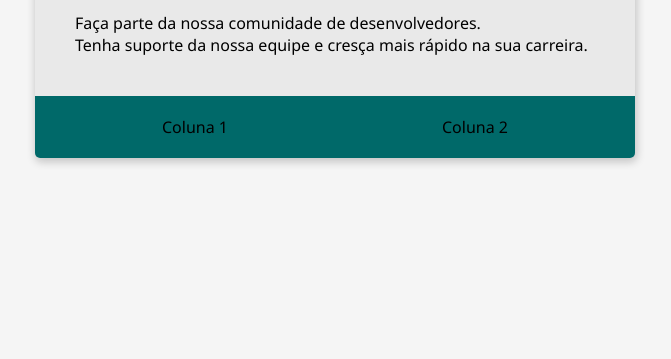
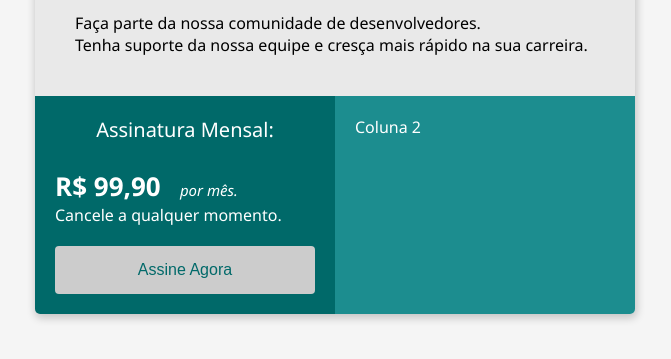
Before and after one commit to LucasCnb/lucas-bootcamp-modulo2, a plain HTML site: page index.html in a window 1280 px wide. Shown: the part 141-500 px from the top of the page, without its empty margins (305-976 px from the left). Drawn offline with Linux system fonts and the light colour scheme.

Commit message:
closes #4 - button e spam

```diff
--- a/index.html
+++ b/index.html
@@ -23,11 +23,9 @@
         .header{
             padding: 40px;
         }
-        .flex-conteriner{
+        .flex-conteiner{
             display: flex;
-            background-color: #006969;
             justify-content: space-around;
-            padding: 20px;
         }
         .header-title{
             color: #006566;
@@ -40,6 +38,46 @@
             font-size: 20px;
             font-weight: 500;
             margin-bottom: 15px;
+        }
+        .col-1{
+            background-color: #006969;
+            width: 50%;
+            padding: 20px;
+            color: white;
+        }
+        .col-2{
+            background-color:#1C8D8F ;
+            width: 50%;
+            padding: 20px;
+            color: white;
+        }
+        .subscription-title{
+            font-size: 20px;
+            text-align: center;
+            margin-bottom: 25px;
+        }
+        .price{
+            font-size: 26px;
+            font-weight: 700;
+        }
+        .month{
+            font-size: 15px;
+            font-style: italic;
+            margin-left: 15px;
+        }
+        .button{
+            margin-top: 20px;
+            width: 100%;
+            padding: 15px 32px;
+            color: #006969;
+            font-size: 16px;
+            border-radius: 4px;
+            border: none;
+            background-color: #CCCCCC;
+            cursor: pointer;
+        }
+        .button:hover{
+            background-color: #E9E9E9;
         }
     </style>
 
@@ -58,11 +96,28 @@
                 Tenha suporte da nossa equipe e cresça mais rápido na sua carreira.
             </div>
         </div>
-        <div class="flex-conteriner">
-            <div>
-                Coluna 1
+        <div class="flex-conteiner">
+            <div class="col-1">
+                <div class="subscription-title">
+                    Assinatura Mensal:
+                </div>
+
+                <div>
+                    <span class="price">R$ 99,90</span>
+                    <span class="month">por mês.</span>
+                </div>
+
+                <div>
+                    Cancele a qualquer momento.
+                </div>
+
+                <div>
+                    <button class="button">Assine Agora</button>
+                </div>
+
             </div>
-            <div>
+
+            <div class="col-2">
                 Coluna 2
             </div>
         </div>
```
